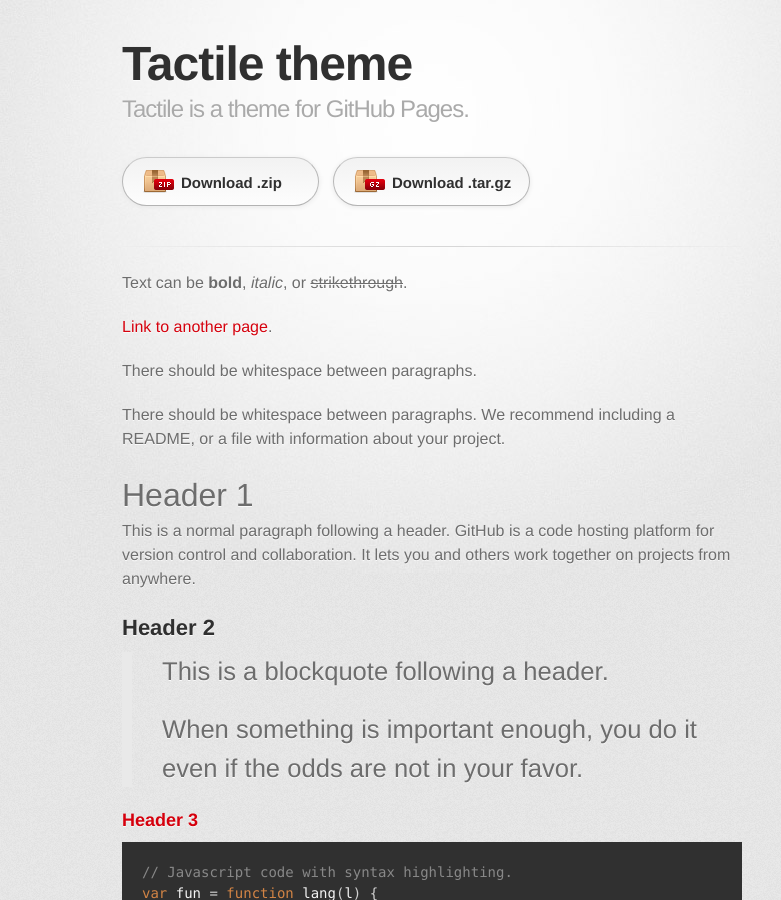
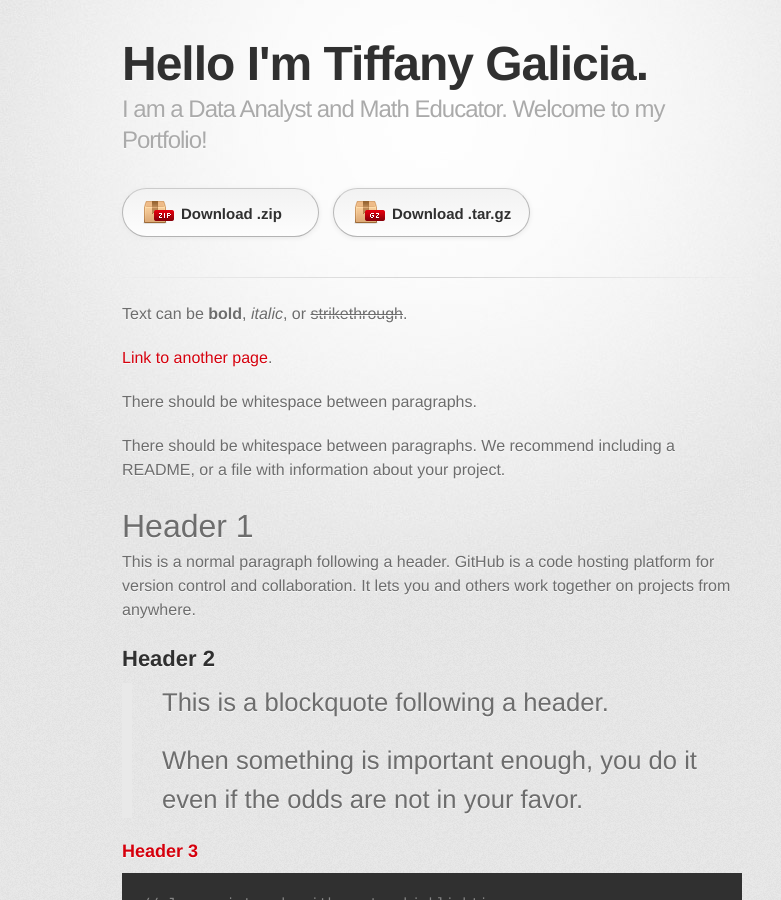
Before and after one commit to tgalicia/portfolio.tiffanygalicia.com, a Jekyll site: the page built from index.md, in a window 1280 px wide and 900 px high. Shown: the whole window, without its empty margins (208-989 px from the left). Built offline with Jekyll 4.4.1, drawn with Linux system fonts in a browser that asks for light colours; some web fonts are replaced; some of the changed text lies outside the part shown.

Commit message:
Update _config.yml

```diff
--- a/_config.yml
+++ b/_config.yml
@@ -1,5 +1,5 @@
-title: Tactile theme
-description: Tactile is a theme for GitHub Pages.
+title: Hello I'm Tiffany Galicia.
+description: I am a Data Analyst and Math Educator. Welcome to my Portfolio!
 show_downloads: true
 google_analytics:
 theme: jekyll-theme-tactile
```
